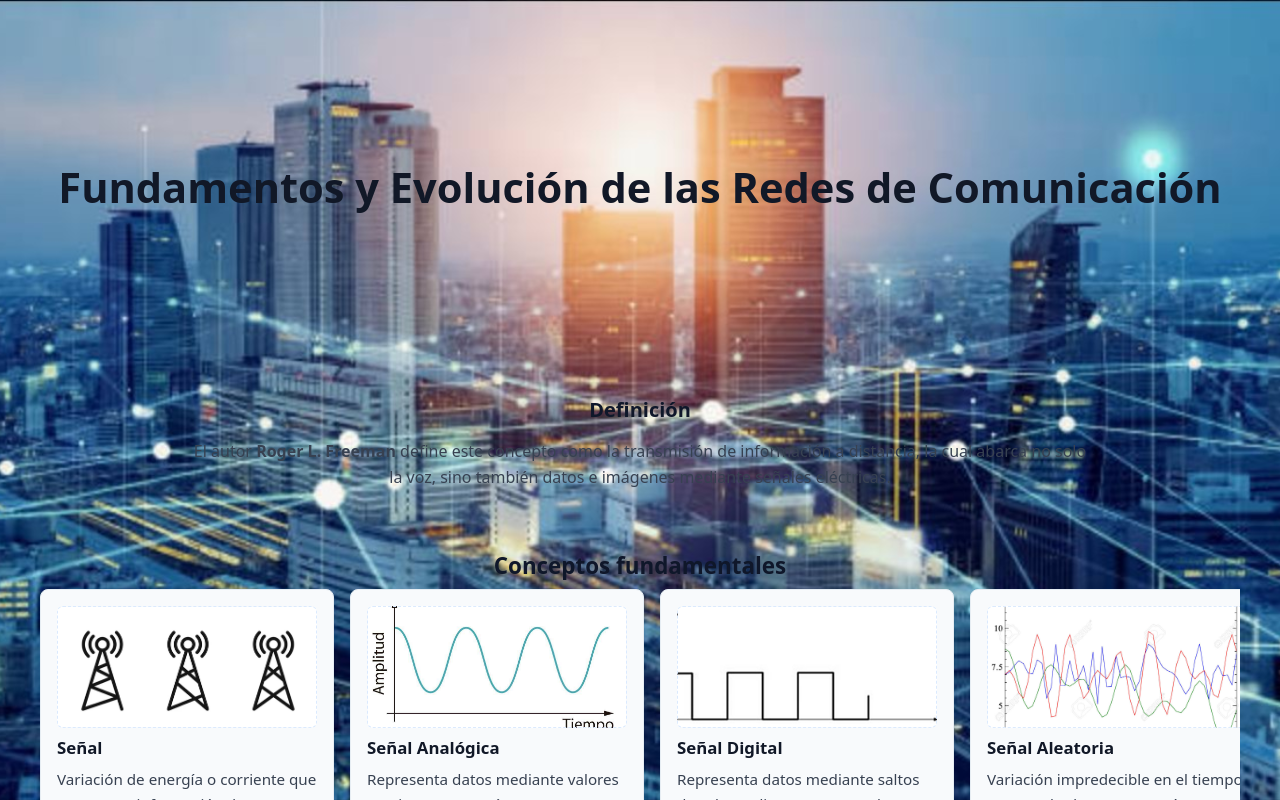
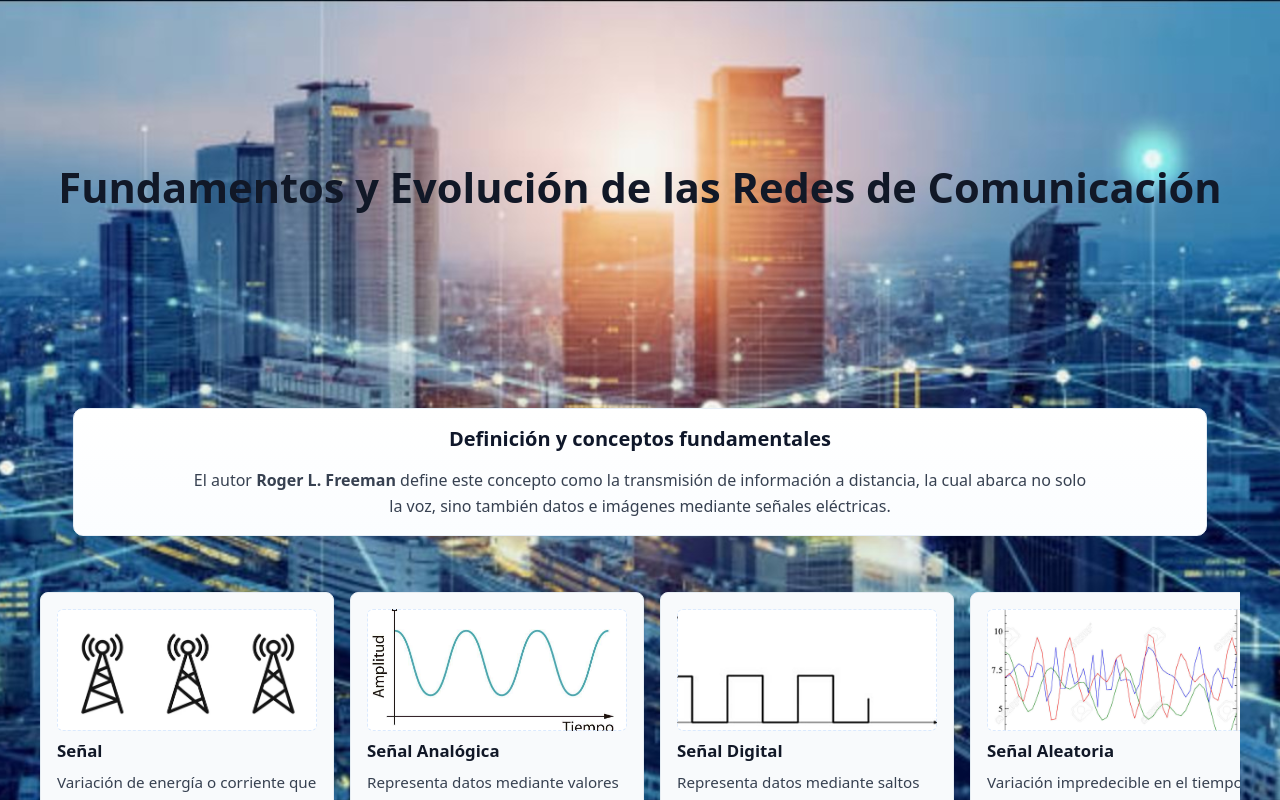
Before and after one commit to yirman/telecom-info-js, a Next.js app: page / in a window 1280 px wide. Shown: the top 800 px of the page. Built offline with nearby package versions, Linux system fonts and the light colour scheme.

Commit message:
removing concepts titles

```diff
--- a/pages/index.js
+++ b/pages/index.js
@@ -15,17 +15,13 @@ export default function Home() {
         </section>
 
         <section className="definition">
-          <h2 className="definition-title">Definición</h2>
+          <h2 className="definition-title">Definición y conceptos fundamentales</h2>
           <div className="definition-inner">
             <p>El autor <strong>Roger L. Freeman</strong> define este concepto como la transmisión de información a distancia, la cual abarca no solo la voz, sino también datos e imágenes mediante señales eléctricas.</p>
           </div>
         </section>
 
         <section className="infographic">
-
-        <section className="concepts-header">
-          <h2 className="concepts-title">Conceptos fundamentales</h2>
-        </section>
 
           <div className="info-grid" role="list">
             <div className="card" role="listitem">
--- a/styles/globals.css
+++ b/styles/globals.css
@@ -19,8 +19,8 @@ main { font-family: system-ui, -apple-system, 'Segoe UI', Roboto, 'Helvetica Neu
 .subtitle { margin: 0; color: #374151; }
 
 /* Definition under hero */
-.definition { display: flex; flex-direction: column; justify-content: center; align-items: center; text-align: center; padding: 0.75rem 1rem; gap: 0.5rem; }
-.definition-inner { max-width: 900px; color: #374151; font-size: 1rem; margin: 0 auto; }
+.definition { max-width: 1100px; margin: 1.5rem auto; padding: 1rem; border-radius: 10px; background: linear-gradient(180deg,#ffffff,#fbfdff); border: 1px solid #e6eef6; box-shadow: 0 6px 18px rgba(2,6,23,0.04); display: flex; flex-direction: column; align-items: center; text-align: center; gap: 0.5rem; }
+.definition-inner { padding: 0 1rem; max-width: 900px; color: #374151; font-size: 1rem; margin: 0 auto; }
 .definition p { margin: 0; }
 
 .infographic { padding: 1.5rem 1rem; max-width: 1200px; margin: 0 auto 3rem; }
@@ -65,10 +65,6 @@ main { font-family: system-ui, -apple-system, 'Segoe UI', Roboto, 'Helvetica Neu
 /* Timeline header */
 .timeline-header { max-width: 1100px; margin: 1.5rem auto 0; padding: 0 1rem; display: flex; justify-content: center; align-items: center; }
 .timeline-title { margin: 0; font-size: clamp(1rem, 2.5vw, 1.5rem); color: #0f172a; font-weight: 600; text-align: center; }
-
-/* Concepts header above infographic */
-.concepts-header { max-width: 1100px; margin: 1.5rem auto 0; padding: 0 1rem; display:flex; justify-content:center; align-items:center; }
-.concepts-title { margin: 0; font-size: clamp(1rem, 2.2vw, 1.4rem); color: #0f172a; font-weight: 600; text-align: center; }
 
 /* Definition title above the definition paragraph */
 .definition-title { margin: 0 0 0.5rem; font-size: clamp(1rem, 2.1vw, 1.25rem); color: #0f172a; font-weight: 600; text-align: center; }
```
